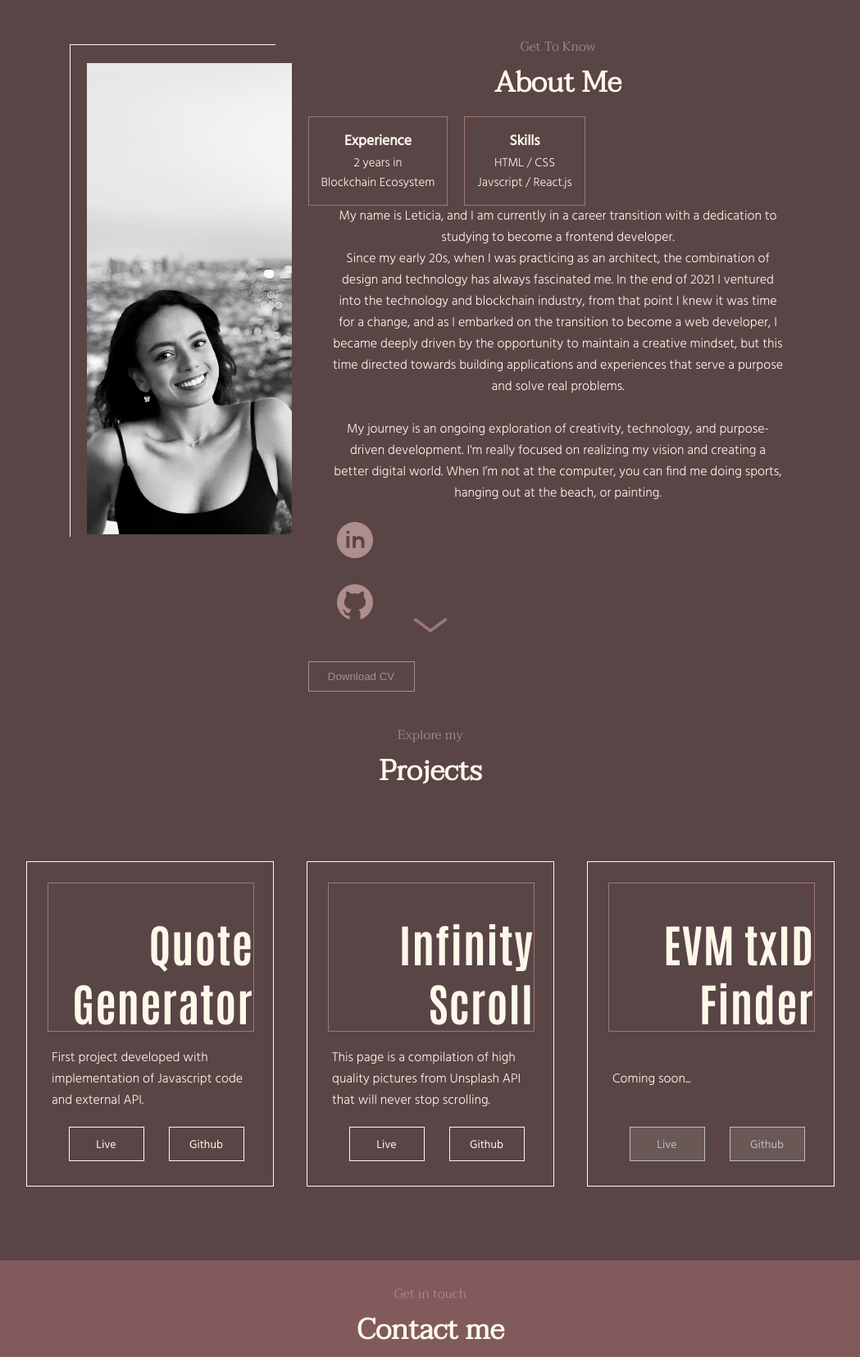
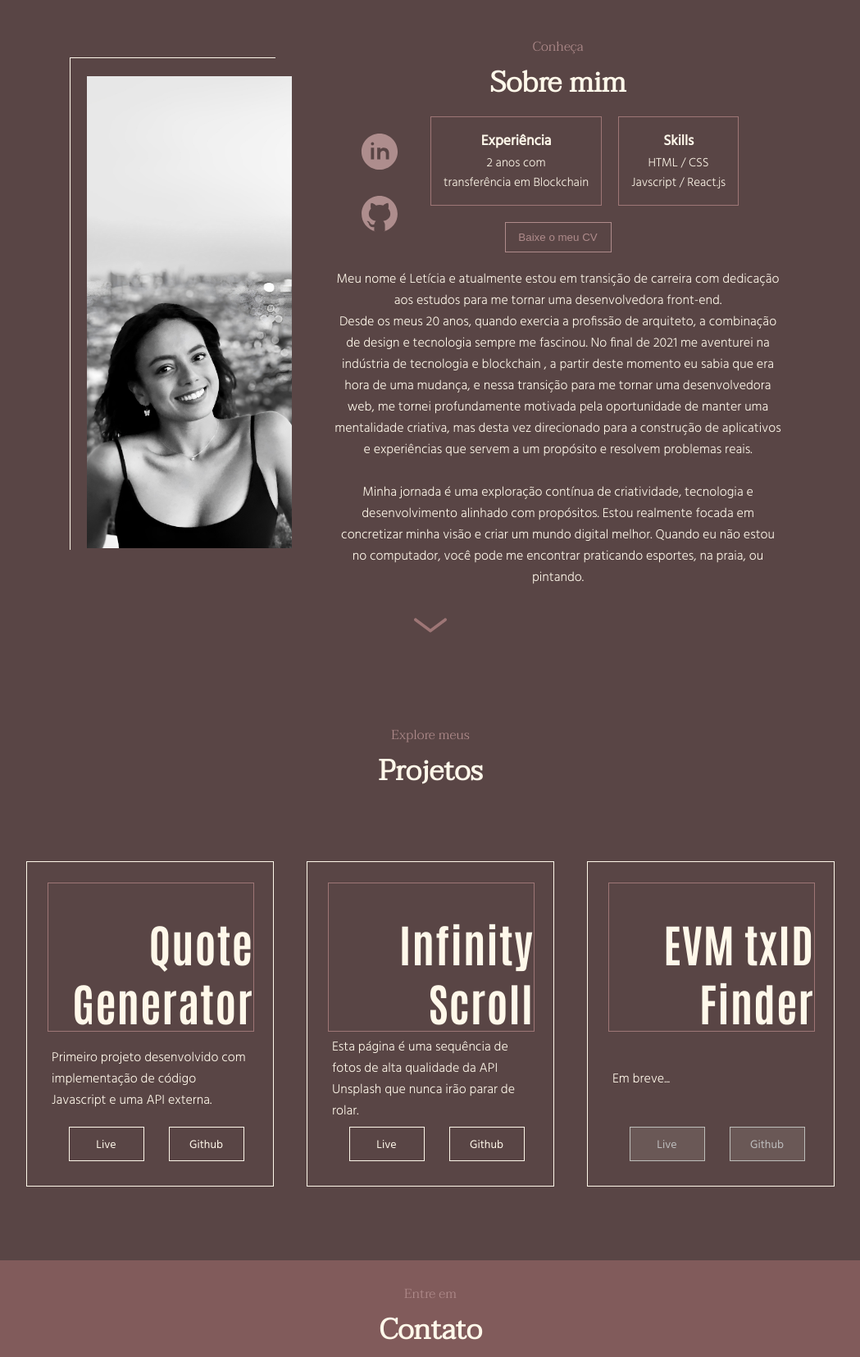
Before and after one commit to leticarolina/personal-portfolio, a plain HTML site: page pthtml.html in a window 1280 px wide. Shown: the part 797-2453 px from the top of the page at 82% size, without its empty margins (115-1164 px from the left). Drawn offline with nearby package versions, Linux system fonts and the light colour scheme; a web font is replaced by a local one.

Commit message:
translation

```diff
--- a/pthtml.html
+++ b/pthtml.html
@@ -1,5 +1,5 @@
 <!DOCTYPE html>
-<html lang="en">
+<html lang="pt">
   <head>
     <meta charset="UTF-8" />
     <meta http-equiv="X-UA-Compatible" content="IE=edge" />
@@ -98,8 +98,8 @@
         </svg>
       </div>
       <div class="section_texts">
-        <p lang="en" class="hello">Olá, eu sou</p>
-        <h1 class="name">Leti</h1>
+        <p lang="en" class="hello">Olá, eu sou a</p>
+        <h1 class="name">Leticia</h1>
 
         <div class="imake">
           <p class="description"></p>
@@ -127,41 +127,15 @@
         </div>
         <div class="about-me-container">
           <div class="about-title">
-            <p class="pretitle">Get To Know</p>
-            <h1 class="title">About Me</h1>
-          </div>
-          <div class="about-boxes">
-            <div class="box-details-container">
-              <h3>Experience</h3>
-              <p>2 years in <br />Blockchain Ecosystem</p>
-            </div>
-            <div class="box-details-container">
-              <h3>Skills</h3>
-              <p>HTML / CSS<br />Javscript / React.js</p>
-            </div>
+            <p class="pretitle">Conheça</p>
+            <h1 class="title">Sobre mim</h1>
           </div>
 
-          <div class="about-text-container">
-            <p class="bio">
-              My name is Leticia, and I am currently in a career transition with
-              a dedication to studying to become a frontend developer.
-              <br />Since my early 20s, when I was practicing as an architect,
-              the combination of design and technology has always fascinated me.
-              In the end of 2021 I ventured into the technology and blockchain
-              industry, from that point I knew it was time for a change, and as
-              I embarked on the transition to become a web developer, I became
-              deeply driven by the opportunity to maintain a creative mindset,
-              but this time directed towards building applications and
-              experiences that serve a purpose and solve real problems.
-              <br /><br />My journey is an ongoing exploration of creativity,
-              technology, and purpose-driven development. I'm really focused on
-              realizing my vision and creating a better digital world. When I’m
-              not at the computer, you can find me doing sports, hanging out at
-              the beach, or painting.
-            </p>
-          </div>
+          <div class="boxes-social-media">
             <div id="social-media">
-            <a href="https://www.linkedin.com/in/leti-azevedo/" target="_blank"
+              <a
+                href="https://www.linkedin.com/in/leti-azevedo/"
+                target="_blank"
                 ><img
                   src="/pictures/linkedin.svg"
                   alt="LinkedIn profile"
@@ -173,7 +147,38 @@
                   alt="Github page"
                   class="icon github"
               /></a>
-            <button class="button">Download CV</button>
+            </div>
+            <div class="about-boxes">
+              <div class="box-details-container">
+                <h3>Experiência</h3>
+                <p>2 anos com <br />transferência em Blockchain</p>
+              </div>
+              <div class="box-details-container">
+                <h3>Skills</h3>
+                <p>HTML / CSS<br />Javscript / React.js</p>
+              </div>
+            </div>
+          </div>
+          <button class="button">Baixe o meu CV</button>
+          <div class="about-text-container">
+            <p class="bio">
+              Meu nome é Letícia e atualmente estou em transição de carreira com
+              dedicação aos estudos para me tornar uma desenvolvedora front-end.
+              <br />Desde os meus 20 anos, quando exercia a profissão de
+              arquiteto, a combinação de design e tecnologia sempre me fascinou.
+              No final de 2021 me aventurei na indústria de tecnologia e
+              blockchain , a partir deste momento eu sabia que era hora de uma
+              mudança, e nessa transição para me tornar uma desenvolvedora web,
+              me tornei profundamente motivada pela oportunidade de manter uma
+              mentalidade criativa, mas desta vez direcionado para a construção
+              de aplicativos e experiências que servem a um propósito e resolvem
+              problemas reais. <br /><br />Minha jornada é uma exploração
+              contínua de criatividade, tecnologia e desenvolvimento alinhado
+              com propósitos. Estou realmente focada em concretizar minha visão
+              e criar um mundo digital melhor. Quando eu não estou no
+              computador, você pode me encontrar praticando esportes, na praia,
+              ou pintando.
+            </p>
           </div>
         </div>
         <img
@@ -186,8 +191,8 @@
     </section>
     <section id="projects">
       <div class="project-title">
-        <p class="pretitle">Explore my</p>
-        <h1 class="title">Projects</h1>
+        <p class="pretitle">Explore meus</p>
+        <h1 class="title">Projetos</h1>
       </div>
       <div class="projects-container">
         <div class="card">
@@ -196,8 +201,8 @@
               <span>Quote Generator</span>
             </div>
             <p class="project-description">
-              First project developed with implementation of Javascript code and
-              external API.
+              Primeiro projeto desenvolvido com implementação de código
+              Javascript e uma API externa.
             </p>
 
             <div class="button-container-project">
@@ -222,8 +227,8 @@
               <span>Infinity Scroll</span>
             </div>
             <p class="project-description">
-              This page is a compilation of high quality pictures from Unsplash
-              API that will never stop scrolling.
+              Esta página é uma sequência de fotos de alta qualidade da API
+              Unsplash que nunca irão parar de rolar.
             </p>
 
             <div class="button-container-project">
@@ -247,7 +252,7 @@
             <div class="card-title">
               <span>EVM txID Finder</span>
             </div>
-            <p class="project-description">Coming soon...</p>
+            <p class="project-description">Em breve...</p>
 
             <div class="button-container-project">
               <div class="button-container-project">
@@ -263,8 +268,8 @@
     <footer id="contact-me">
       <div class="contact">
         <div class="contact-title">
-          <p class="pretitle">Get in touch</p>
-          <h1 class="title">Contact me <menu></menu></h1>
+          <p class="pretitle">Entre em</p>
+          <h1 class="title">Contato<menu></menu></h1>
         </div>
         <div class="contact-info-container">
           <div class="contact-email-container">
@@ -289,8 +294,8 @@
         <div class="footer-nav">
           <ul id="navigation-bar-footer">
             <li><a href="#desktop-nav">Home</a></li>
-            <li><a href="#about">About</a></li>
-            <li><a href="#projects">Projects</a></li>
+            <li><a href="#about">Sobre</a></li>
+            <li><a href="#projects">Projetos</a></li>
           </ul>
         </div>
       </nav>
```
Lines whose indentation alone changed are shown as unchanged.
